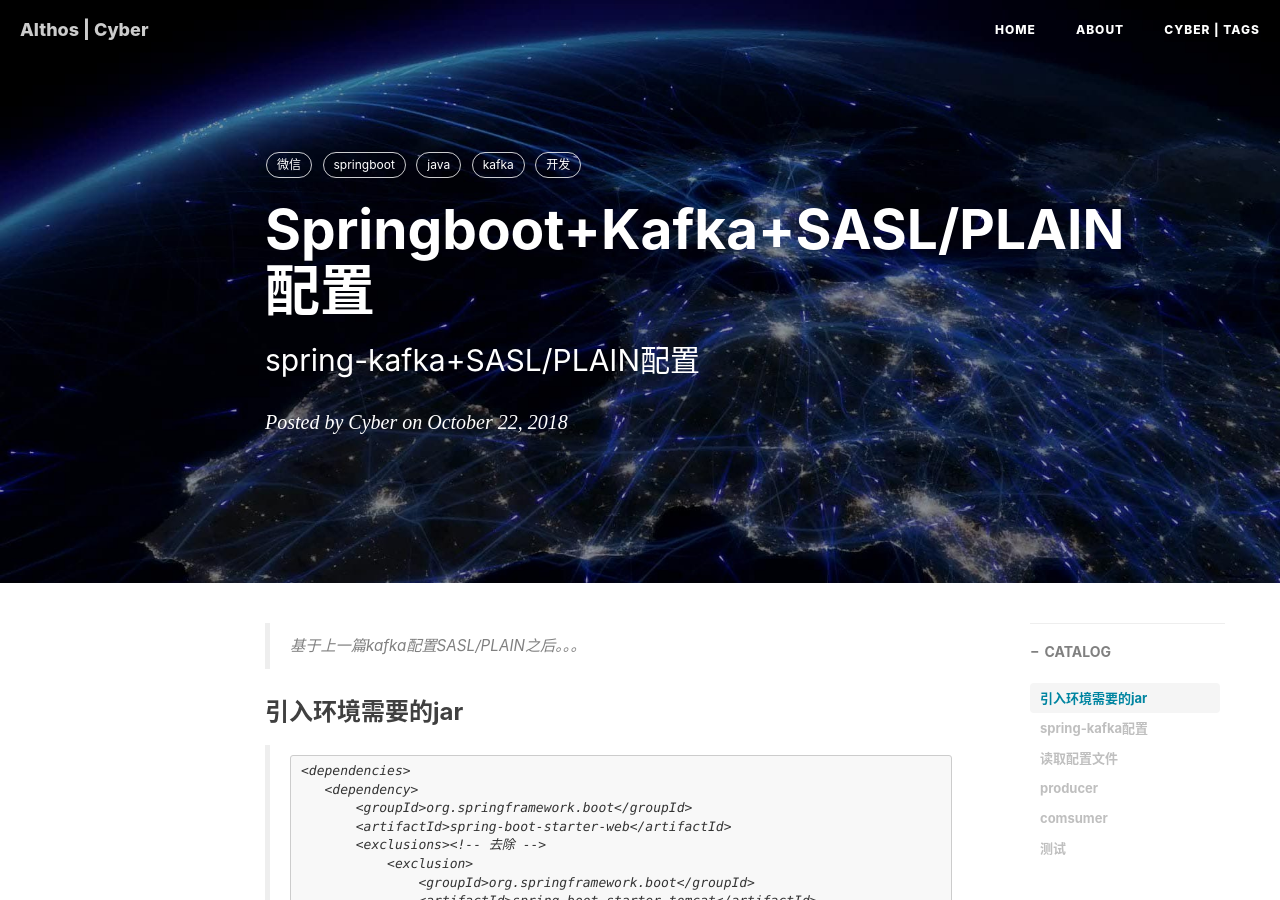
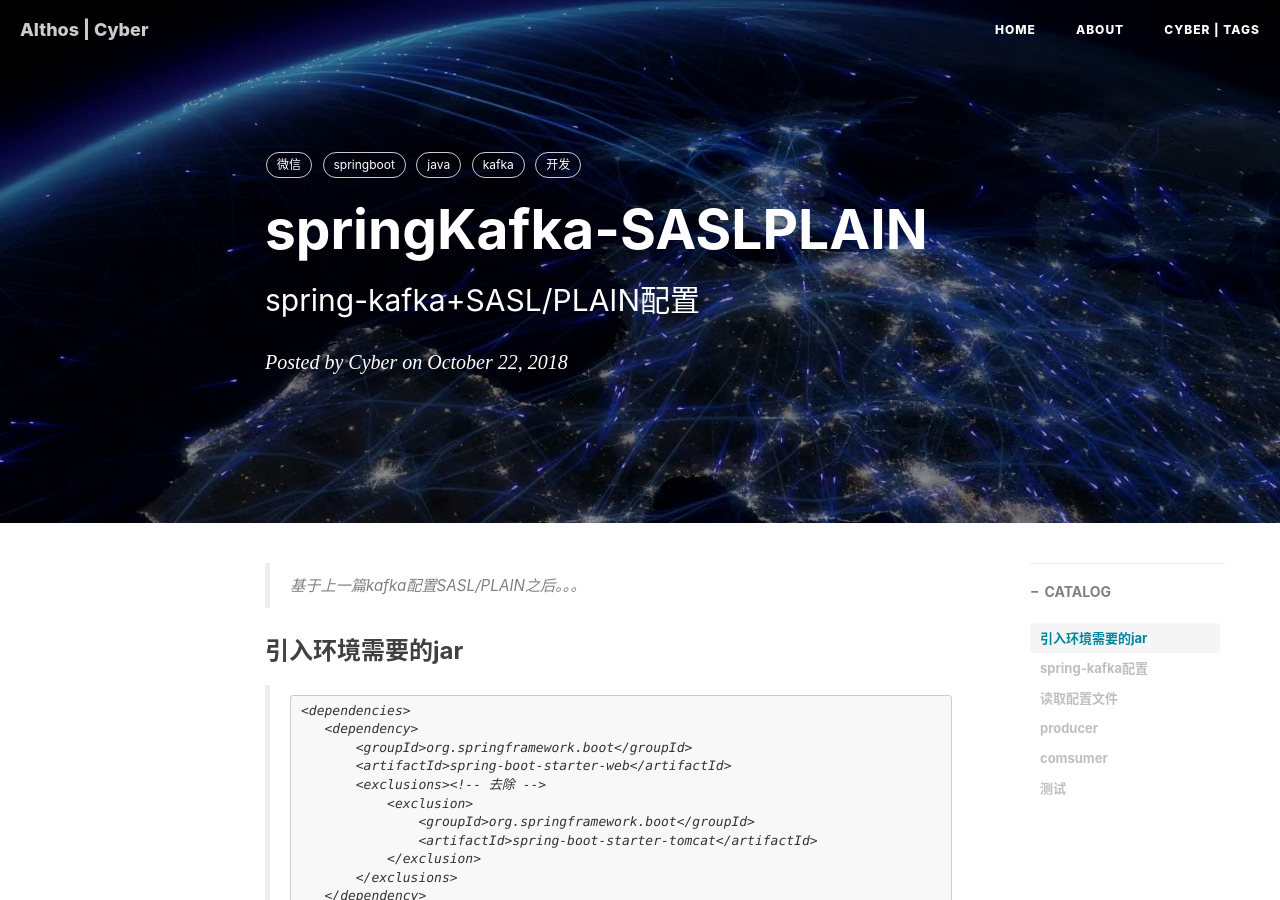
Before and after one commit to althos/althos.github.io, a Jekyll site: the page built from _posts/2018-10-22-springKafka-SASLPLAIN.md, in a window 1280 px wide and 900 px high. Built offline with Jekyll 4.4.1, drawn with Linux system fonts in a browser that asks for light colours; nearby versions of some CDN libraries; comment, search, counter and statistics services are not loaded.

Commit message:
Update _posts/2018-10-22-springKafka-SASLPLAIN.md

```diff
--- a/_posts/2018-10-22-springKafka-SASLPLAIN.md
+++ b/_posts/2018-10-22-springKafka-SASLPLAIN.md
@@ -1,6 +1,6 @@
 ---
 layout:     post
-title:      Springboot+Kafka+SASL/PLAIN配置
+title:      springKafka-SASLPLAIN
 subtitle:   spring-kafka+SASL/PLAIN配置
 date:       2018-10-22
 author:     Cyber
```
